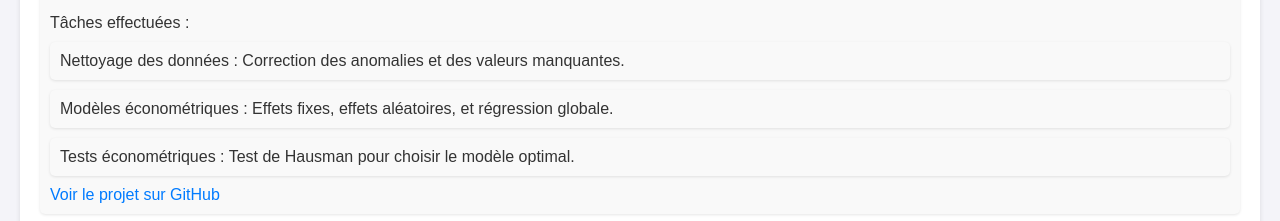
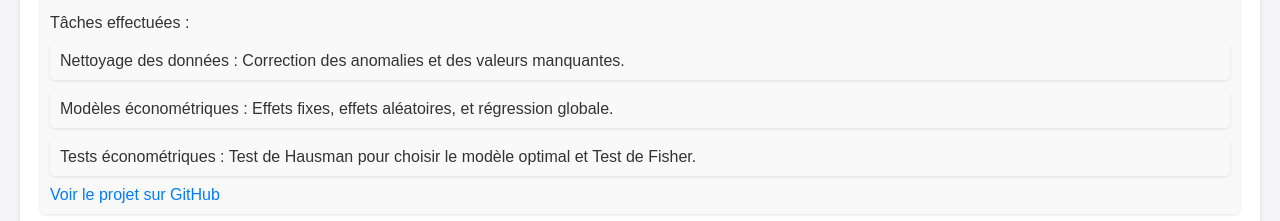
Before and after one commit to LynaBOUDAMOUS/.github.io, a plain HTML site: page index.html in a window 1280 px wide. Shown: the part 880-1101 px from the top of the page. Drawn offline with Linux system fonts and the light colour scheme.

Commit message:
Update index.html

```diff
--- a/index.html
+++ b/index.html
@@ -148,7 +148,7 @@
                     <ul>
                         <li>Nettoyage des données : Correction des anomalies et des valeurs manquantes.</li>
                         <li>Modèles économétriques : Effets fixes, effets aléatoires, et régression globale.</li>
-                        <li>Tests économétriques : Test de Hausman pour choisir le modèle optimal.</li>
+                        <li>Tests économétriques : Test de Hausman pour choisir le modèle optimal et Test de Fisher.</li>
                     </ul>
                     <a href="https://lynaboudamous.github.io/Lyna-git.github.io/Croissance%20%C3%89conomique%20en%20Afrique%20.html" target="_blank">Voir le projet sur GitHub</a>
                 </li>
```
